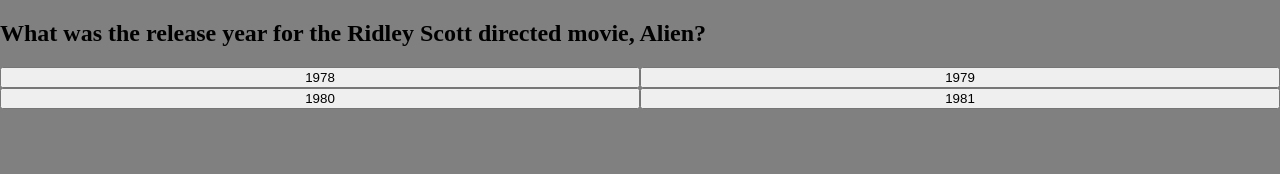
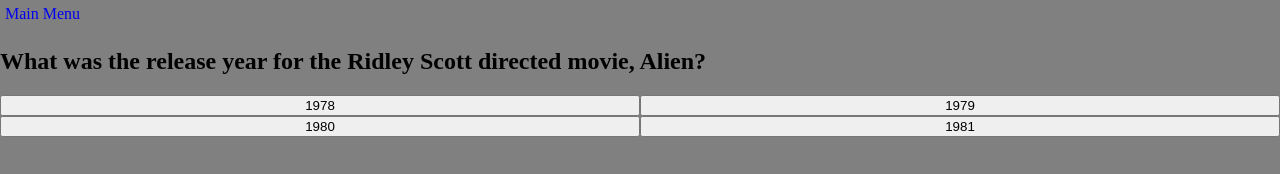
Before and after one commit to msiroilem/Movie-Trivia, a plain HTML site: page game.html in a window 1280 px wide. Drawn offline with Linux system fonts and the light colour scheme.

Commit message:
linked html pages

```diff
--- a/game.html
+++ b/game.html
@@ -8,12 +8,16 @@
     <link rel="stylesheet" href="style.css" />
   </head>
   <body>
+    <header>
+      <li><a href="index.html">Main Menu</a></li>
+    </header>
     <h2 id="question-field">Question</h2>
     <div class="answer-fields"></div>
 
     <button id="restart" class="hidden">Play Again?</button>
 
     <p></p>
+
     <script src="script.js"></script>
   </body>
 </html>
--- a/script.js
+++ b/script.js
@@ -108,7 +108,3 @@
 function updateHighScore() {
   paragraph.innerText = `Score: ${highScore}`
 }
-
-/*
-  Possibly implementing timer?
-   */
--- a/style.css
+++ b/style.css
@@ -33,3 +33,10 @@
 .hidden {
   display: none;
 }
+li {
+  list-style: none;
+  padding: 5px;
+}
+a {
+  text-decoration: none;
+}
```
Also changed, not shown: index.html (+4 -2 lines).
